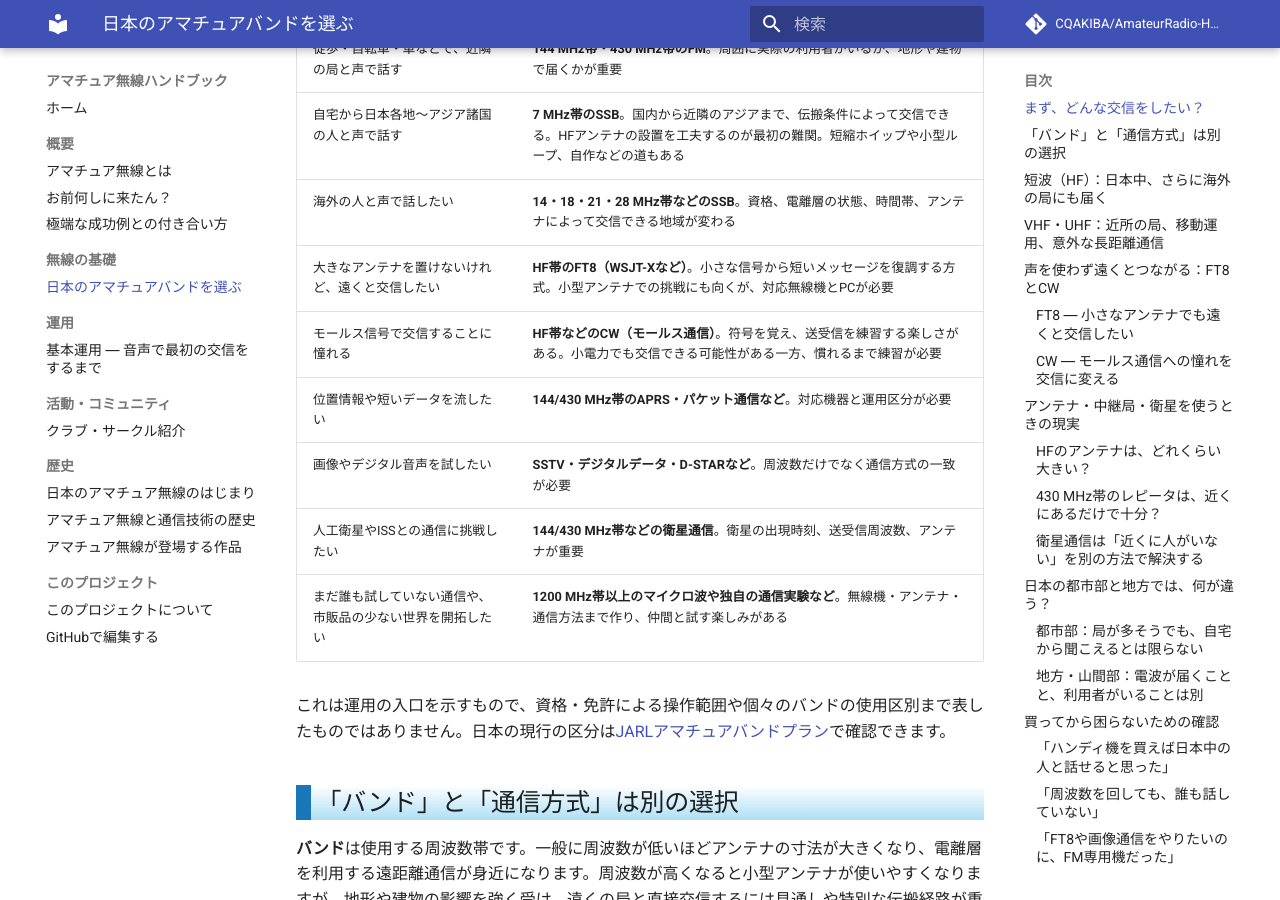
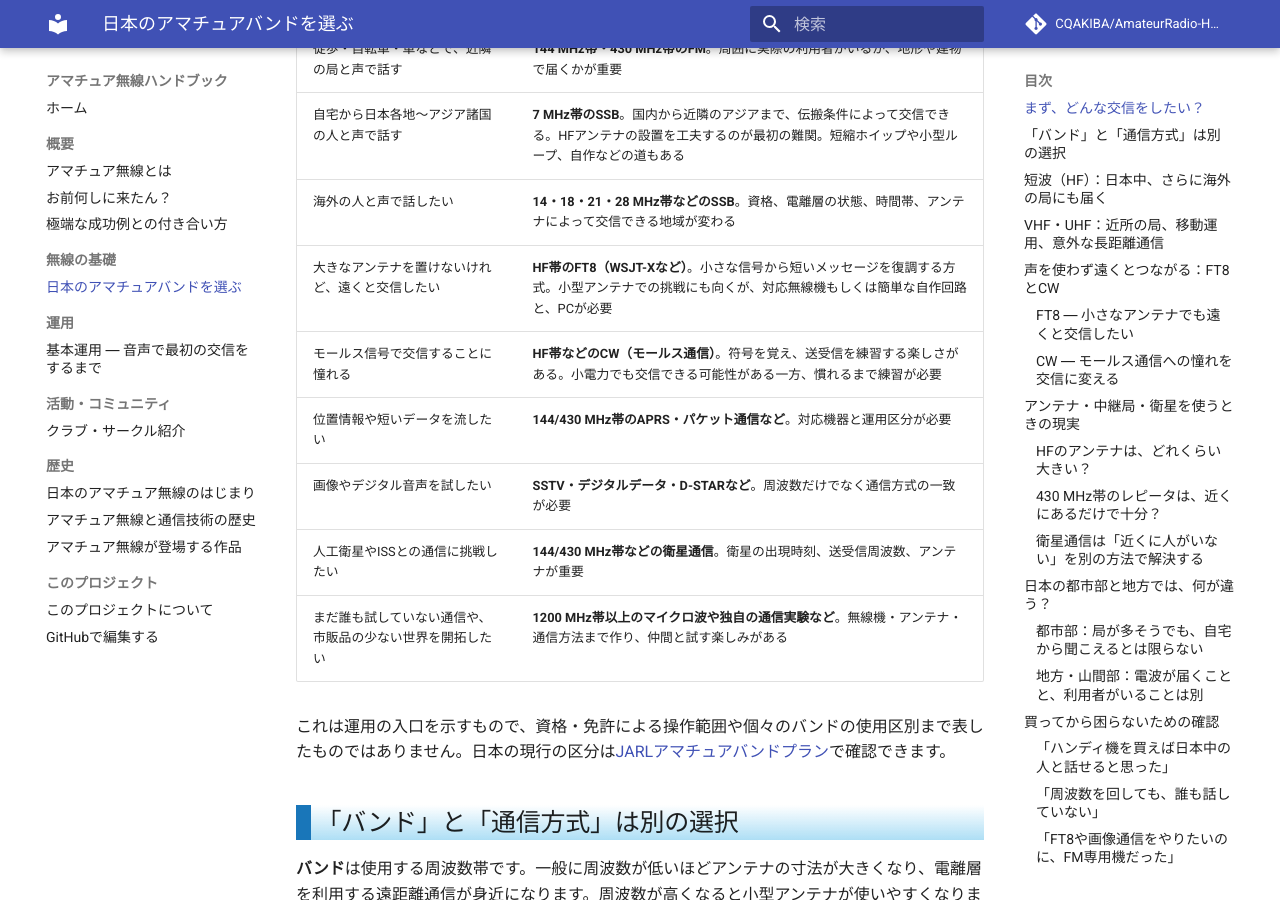
Before and after one commit to CQAKIBA/AmateurRadio-Handbook, an MkDocs documentation site: the page built from docs/02_無線の基礎/japan-band-guide.md, in a window 1280 px wide and 900 px high, scrolled down 600 px. Built offline with MkDocs 1.6.1 and Material for MkDocs 9.7.7, drawn with Linux system fonts in a browser that asks for light colours; comment, search, counter and statistics services are not loaded.

Commit message:
Update FT8 operation requirements in Japan band guide
Clarified requirements for FT8 operation by specifying the need for either compatible radio equipment or a simple homemade circuit along with a PC.

```diff
--- a/docs/02_無線の基礎/japan-band-guide.md
+++ b/docs/02_無線の基礎/japan-band-guide.md
@@ -13,7 +13,7 @@
 | 徒歩・自転車・車などで、近隣の局と声で話す | **144 MHz帯・430 MHz帯のFM**。周囲に実際の利用者がいるか、地形や建物で届くかが重要 |
 | 自宅から日本各地～アジア諸国の人と声で話す | **7 MHz帯のSSB**。国内から近隣のアジアまで、伝搬条件によって交信できる。HFアンテナの設置を工夫するのが最初の難関。短縮ホイップや小型ループ、自作などの道もある |
 | 海外の人と声で話したい | **14・18・21・28 MHz帯などのSSB**。資格、電離層の状態、時間帯、アンテナによって交信できる地域が変わる |
-| 大きなアンテナを置けないけれど、遠くと交信したい | **HF帯のFT8（WSJT-Xなど）**。小さな信号から短いメッセージを復調する方式。小型アンテナでの挑戦にも向くが、対応無線機とPCが必要 |
+| 大きなアンテナを置けないけれど、遠くと交信したい | **HF帯のFT8（WSJT-Xなど）**。小さな信号から短いメッセージを復調する方式。小型アンテナでの挑戦にも向くが、対応無線機もしくは簡単な自作回路と、PCが必要 |
 | モールス信号で交信することに憧れる | **HF帯などのCW（モールス通信）**。符号を覚え、送受信を練習する楽しさがある。小電力でも交信できる可能性がある一方、慣れるまで練習が必要 |
 | 位置情報や短いデータを流したい | **144/430 MHz帯のAPRS・パケット通信など**。対応機器と運用区分が必要 |
 | 画像やデジタル音声を試したい | **SSTV・デジタルデータ・D-STARなど**。周波数だけでなく通信方式の一致が必要 |
```
